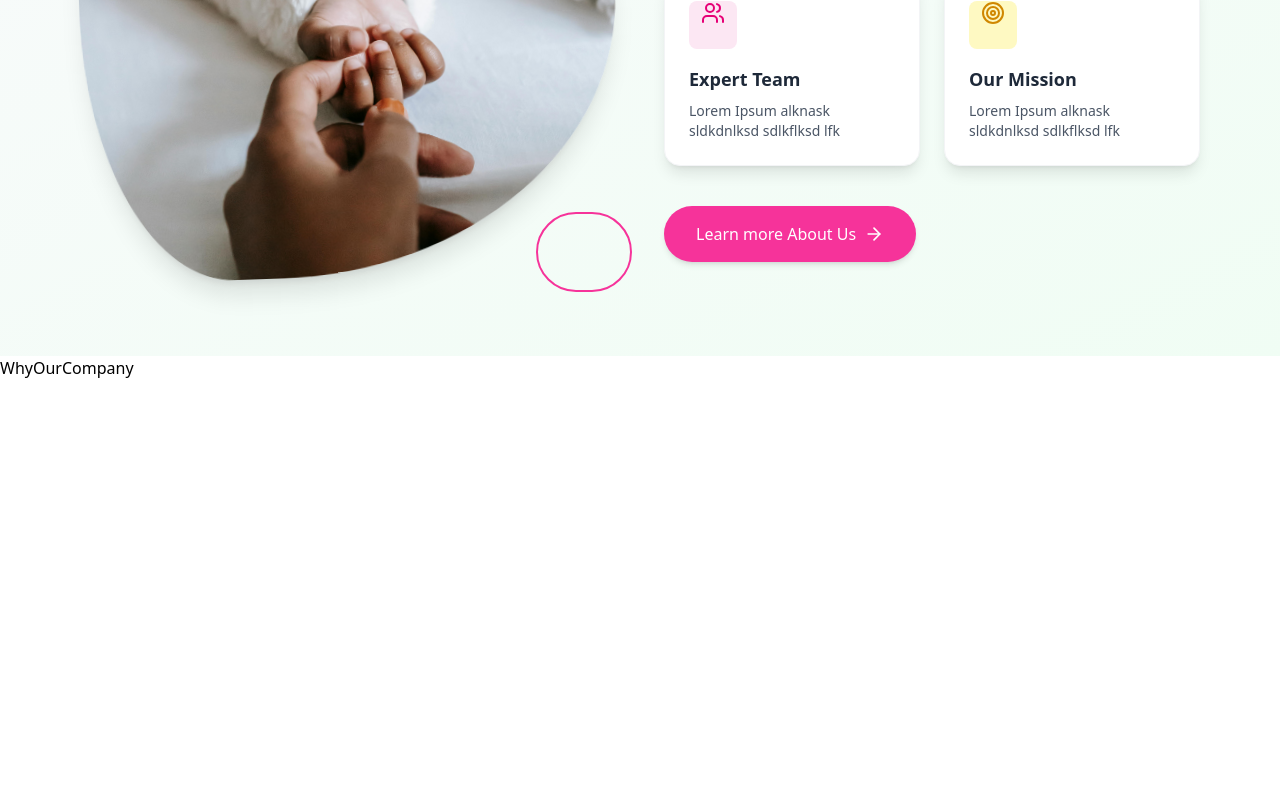
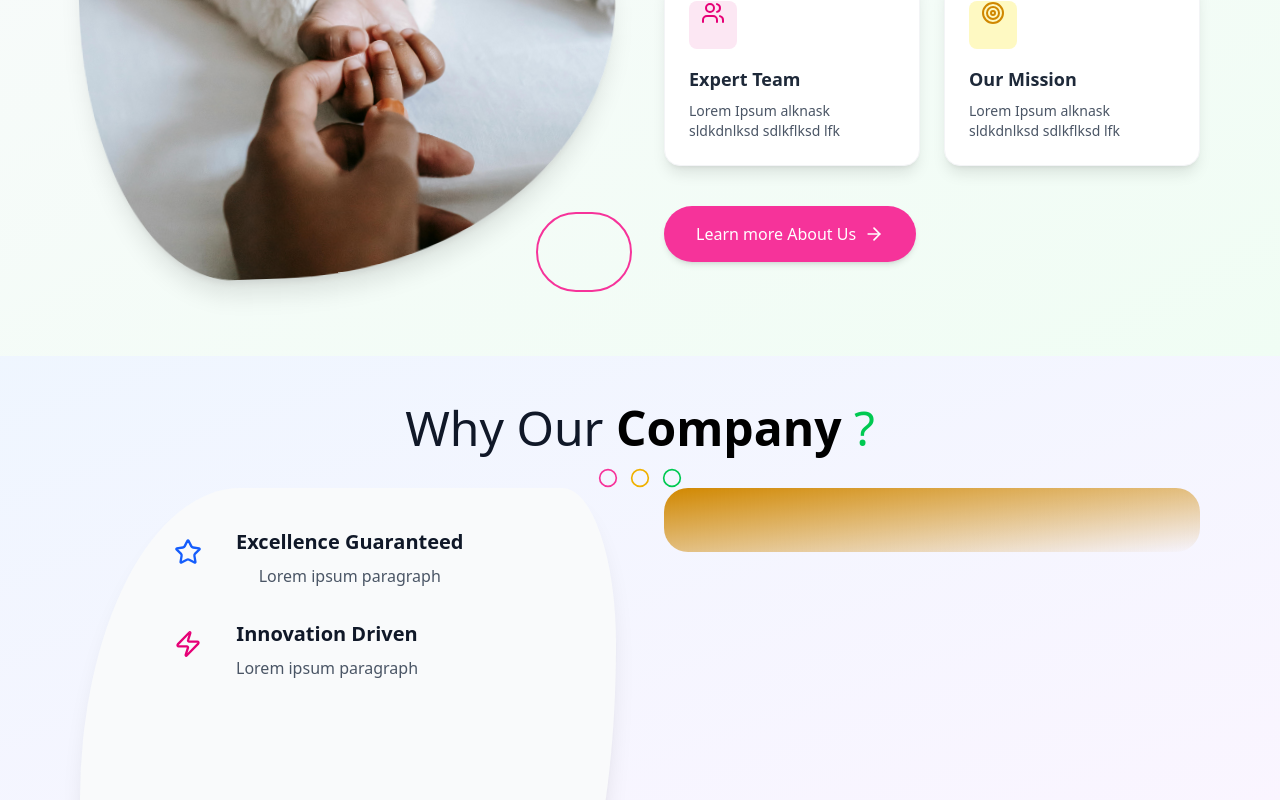
Before and after one commit to pinkx-xlink/tailwindcss-experiment, a React (Vite) app in the folder bank_modern_app/: page / in a window 1280 px wide. Shown: the part 956-1756 px from the top of the page. Before the commit the page ends 1336 px from the top, so only its background shows below. Built offline with nearby package versions, Linux system fonts and the light colour scheme.

Commit message:
Create the Why Our Company? div and its 2 card child elements

```diff
--- a/bank_modern_app/src/components/WhyOurCompany.jsx
+++ b/bank_modern_app/src/components/WhyOurCompany.jsx
@@ -1,8 +1,100 @@
 import React from 'react'
+import { Circle, Star, Zap } from 'lucide-react'
 
 const WhyOurCompany = () => {
   return (
-    <div>WhyOurCompany</div>
+    <section id='company'
+    className='relative overflow-hidden bg-gradient-to-br from-blue-50
+    to-purple-50 py-12 px-4 sm:py-16 md:py-12 lg:px-20'>
+        <div className='max-w-6xl mx-auto'>
+            <div
+            className='text-center mb-6 md:mb-8'
+            data-aos='fade-down'>
+                <h2 className='text-3xl sm:text-4xl md:text-5xl
+                text-gray-900'>
+                    Why Our <span className='text-black font-bold'>Company</span>
+                    <span className='text-green-500'> ? </span>
+                </h2>
+                <div className='flex justify-center gap-3 mt-4'>
+                    <Circle className='text-pink-500 w-5 h-5'/>
+                    <Circle className='text-yellow-500 w-5 h-5'/>
+                    <Circle className='text-green-500 w-5 h-5'/>
+                </div>
+                <div className='grid grid-cols-1 lg:grid-cols-2 gap-8
+                md:gap-12 item-center'>
+                    <div className='relative w-full flex justify-center
+                    order-2 lg:order-1'>
+                        <div
+                        className='w-full max-w-md lg:max-w-lg xl:max-w-xl
+                        h-[560px] md:h-[500px] lg:h-[520px] overflow-hidden
+                        bg-gray-50 shadow-lg md:shadow-xl absolute
+                        top-0 z-0 rounded-[30%_10%_20%_70%/60%_30%_70%_30%]'
+                        data-aos='fade-right'
+                        data-aos-delay='100'>
+                        </div>
+                <div className='relative z-10 p-4 sm:p-6 w-full max-w-md'>
+                    <div
+                    className='flex items-start gap-4 sm:gap-6 p-4 transition-all
+                    bg-transparent'
+                    data-aos='fade-right'
+                    data-aos-delay='200'>
+                        <div className='flex-shrink-0 w-10 h-10 sm:w-12
+                        sm:h-12 flex items-center justify-center'>
+                            <Star className='w-5 h-5 sm:h-6 sm:w-6 md:w-7
+                            md:h-7 text-blue-600'/>
+                        </div>
+                        <div>
+                            <h3 className='text-lg sm:text-xl font-semibold
+                            text-gray-900 mb-2'>
+                                Excellence Guaranteed
+                            </h3>
+                            <p className='text-gray-600 text-sm sm:text-base'>
+                                Lorem ipsum paragraph
+                            </p>
+                        </div>
+
+                    </div>
+
+                    <div
+                    className='flex items-start gap-4 sm:gap-6 p-4 transition-all
+                    bg-transparent'
+                    data-aos='fade-right'
+                    data-aos-delay='200'>
+                        <div className='flex-shrink-0 w-10 h-10 sm:w-12
+                        sm:h-12 flex items-center justify-center'>
+                            <Zap className='w-5 h-5 sm:h-6 sm:w-6 md:w-7
+                            md:h-7 text-pink-600'/>
+                        </div>
+                        <div>
+                            <h3 className='text-lg sm:text-xl font-semibold
+                            text-gray-900 mb-2'>
+                                Innovation Driven
+                            </h3>
+                            <p className='text-gray-600 text-sm sm:text-base'>
+                                Lorem ipsum paragraph
+                            </p>
+                            </div>
+                    </div>
+                    </div>
+                        </div>
+
+                        <div className='relative order-1 lg:order-2'>
+                            <div className='bg-gradient-to-br from-yellow-600 rounded-2xl
+                            md:rounded-3xl p-6 md:p-8 flex flex-col justify-center'
+                            data-aos='zoom-in'
+                            data-aos-delay='200'
+                            >
+                                <div className='max-w-md mx-auto text-center'>
+
+                                </div>
+
+                            </div>
+                        </div>
+
+                        </div>
+            </div>
+        </div>
+    </section>
   )
 }
 
```
